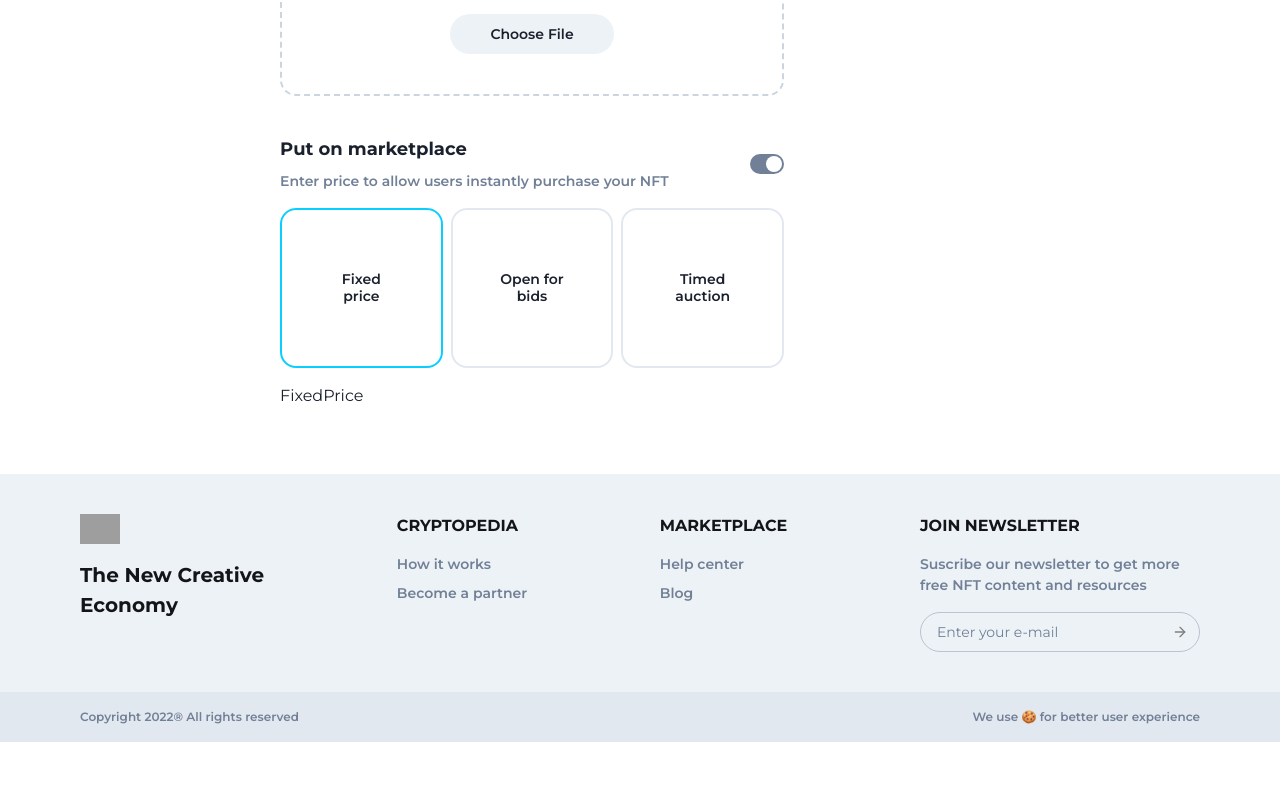
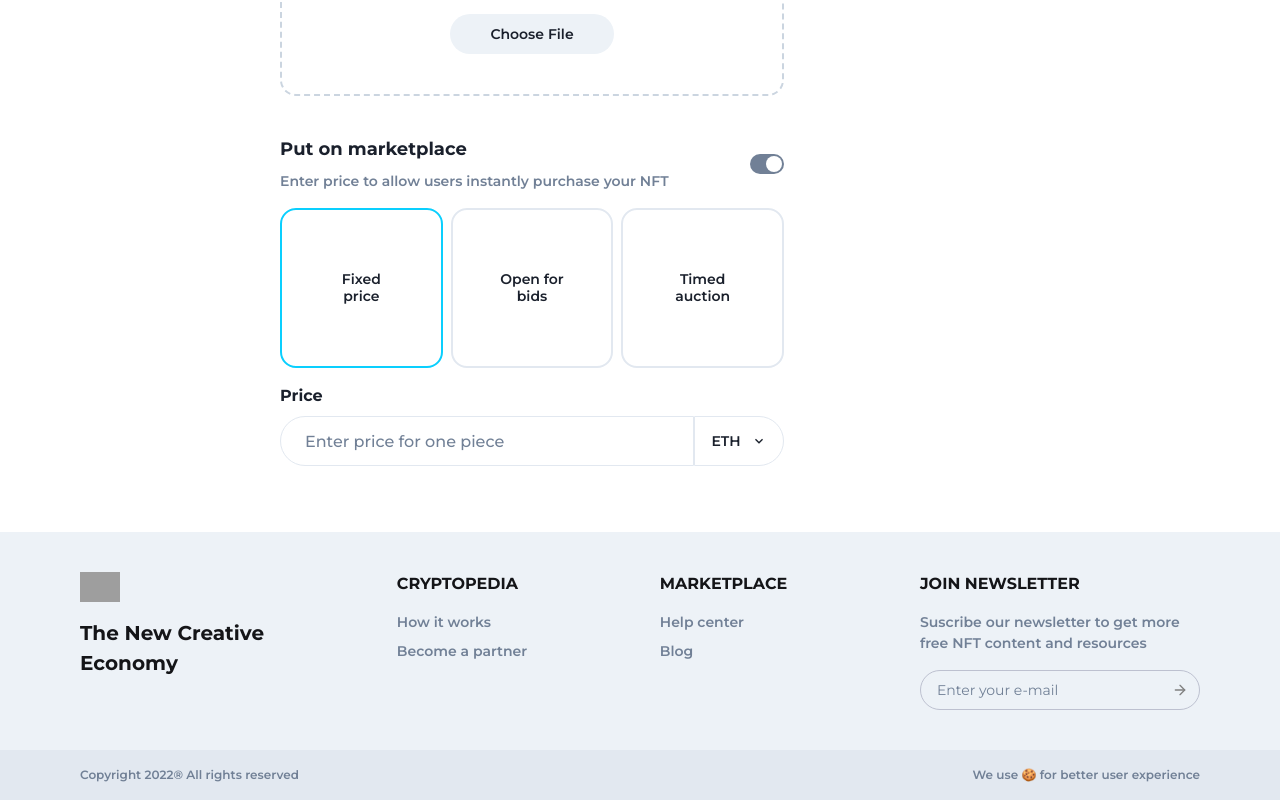
Before and after one commit to kherincalderon/nft-marketplace-project, a React (Vite) app: page /create/erc-721 in a window 1280 px wide. Shown: the part 554-1354 px from the top of the page. Before the commit the page ends 1296 px from the top, so only its background shows below. Built offline with nearby package versions, Linux system fonts and the light colour scheme; grey boxes are pictures that could not be loaded.

Commit message:
[ fix ] market options

```diff
--- a/src/components/CreateNFT/components/BlockchainSelect/index.jsx
+++ b/src/components/CreateNFT/components/BlockchainSelect/index.jsx
@@ -3,7 +3,6 @@ import {
   Box,
   Button,
   Stack,
-  Heading,
   Text,
   Image,
   Menu,
@@ -70,7 +69,7 @@ const BlockchainSelect = ({ blockchain, handleChange }) => {
             <Image
               src={blockchains["matic"].src}
               boxSize="1.5rem"
-              alt="Ethereum"
+              alt="Polygon"
               mr="12px"
             />
             <span>{blockchains["matic"].name}</span>
--- a/src/components/CreateNFT/components/MarketOptions/components/FixedPrice/index.jsx
+++ b/src/components/CreateNFT/components/MarketOptions/components/FixedPrice/index.jsx
@@ -1,7 +1,48 @@
 import React from "react";
+import {
+  Stack,
+  Text,
+  Input,
+  InputGroup,
+  Menu,
+  MenuButton,
+  MenuList,
+  MenuItem,
+  Button,
+} from "@chakra-ui/react";
+import { ChevronDownIcon } from "@chakra-ui/icons";
 
 const FixedPrice = () => {
-  return <div>FixedPrice</div>;
+  return (
+    <Stack>
+      <Text fontSize="md" fontWeight="700">
+        Price
+      </Text>
+      <Stack direction="row" alignItems="center" spacing="0px">
+        <Input
+          p="24px"
+          type="text"
+          borderRadius="40px 0px 0px 40px"
+          fontWeight="500"
+          placeholder="Enter price for one piece"
+        />
+        <Menu>
+          <MenuButton
+            as={Button}
+            p="24px 16px"
+            borderWidth="1px"
+            bgColor="transparent"
+            borderRadius="0px 40px 40px 0px"
+            rightIcon={<ChevronDownIcon />}
+          >
+            <Text fontSize="sm" marginRight="16px">
+              ETH
+            </Text>
+          </MenuButton>
+        </Menu>
+      </Stack>
+    </Stack>
+  );
 };
 
 export default FixedPrice;
--- a/src/components/CreateNFT/components/MarketOptions/index.jsx
+++ b/src/components/CreateNFT/components/MarketOptions/index.jsx
@@ -1,6 +1,8 @@
 import React from "react";
 import { Switch, Stack, Text, Button, ButtonGroup } from "@chakra-ui/react";
 import FixedPrice from "./components/FixedPrice";
+import OpenBids from "./components/OpenBids";
+import TimedAuction from "./components/TimedAuction";
 
 export const marketOptions = {
   isChecked: true,
@@ -11,10 +13,10 @@ const MarketOptions = ({ market, handleSwitchMarket, handleMarketType }) => {
   return (
     <Stack spacing="16px">
       <Stack
+        spacing="16px"
         direction="row"
+        alignItems="center"
         justifyContent="space-between"
-        alignItems="center"
-        spacing="16px"
       >
         <Stack>
           <Text fontSize="lg" fontWeight="700">
@@ -34,6 +36,7 @@ const MarketOptions = ({ market, handleSwitchMarket, handleMarketType }) => {
       </Stack>
 
       {market.isChecked && (
+        <>
           <Stack direction="row">
             <ButtonGroup variant="outline" w="100%">
               <Button
@@ -80,10 +83,11 @@ const MarketOptions = ({ market, handleSwitchMarket, handleMarketType }) => {
               </Button>
             </ButtonGroup>
           </Stack>
+          {market.type === "fixed" && <FixedPrice />}
+          {market.type === "bids" && <OpenBids />}
+          {market.type === "timed" && <TimedAuction />}
+        </>
       )}
-      {market.type === "fixed" && <FixedPrice />}
-      {market.type === "bids" && <Text>Open for bids</Text>}
-      {market.type === "timed" && <Text>Timed auction</Text>}
     </Stack>
   );
 };
```
Lines whose indentation alone changed are shown as unchanged.
